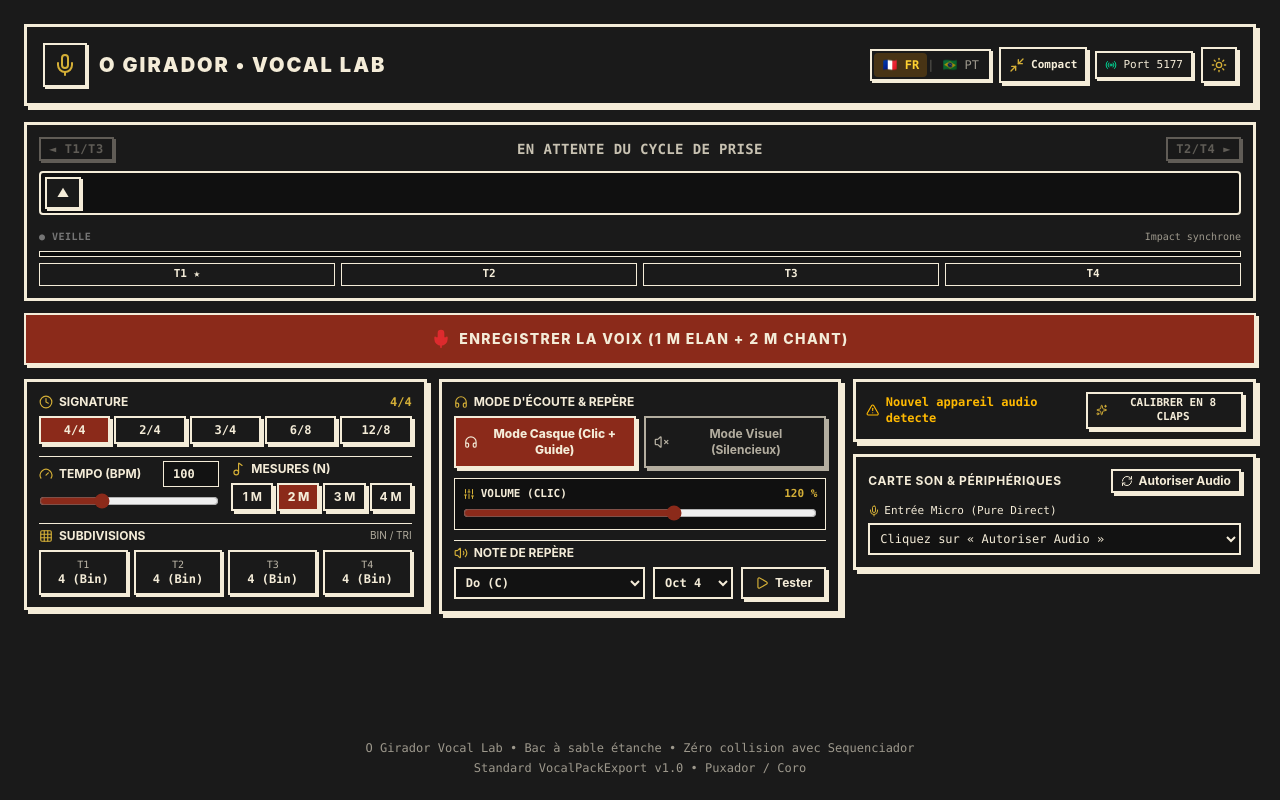
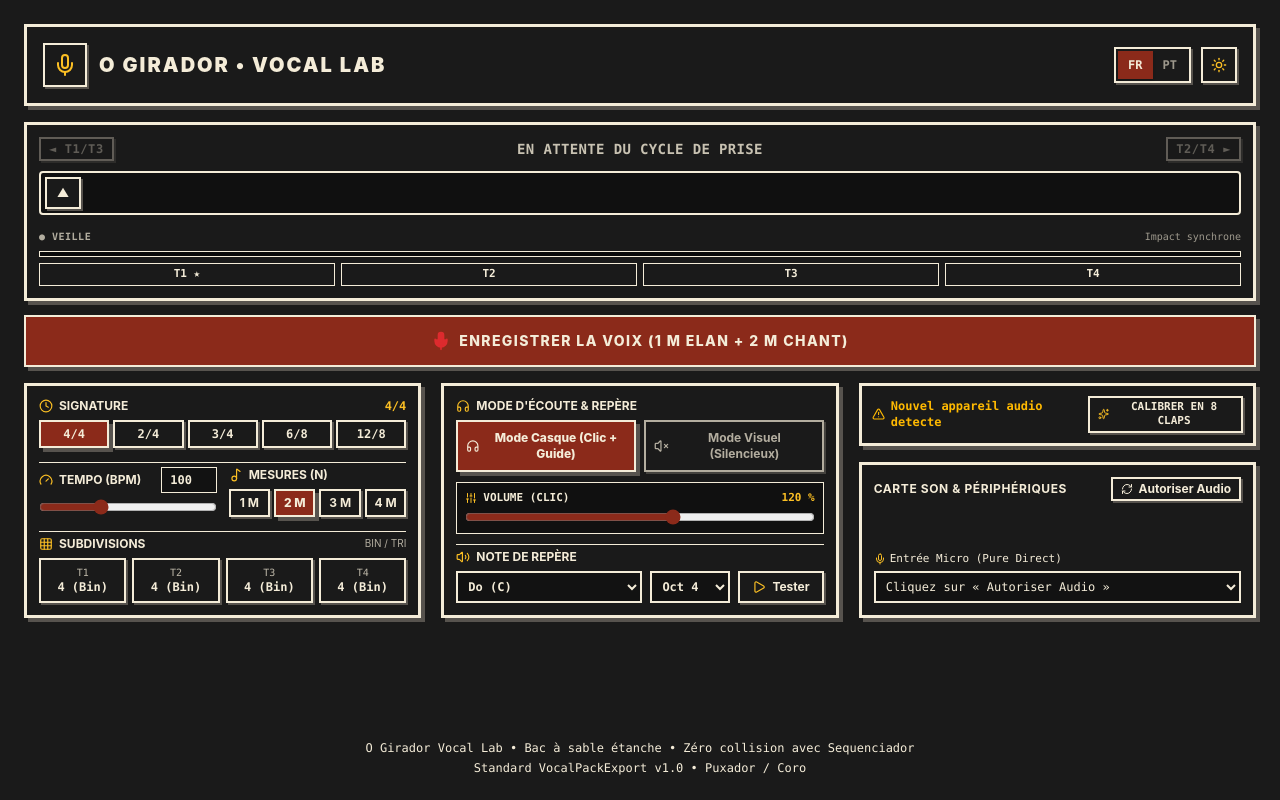
Before and after one commit to JulianBiblocq/o-girador-vocal-lab, a React (Vite) app: page / in a window 1280 px wide. Built offline with nearby package versions, Linux system fonts and the light colour scheme.

Commit message:
feat(vocal-lab): Jalon 3.95 - Harmonisation graphique Cordel, alignement Header et 3 colonnes, ombres grisees et contrastes mode clair

```diff
--- a/src/App.tsx
+++ b/src/App.tsx
@@ -1,28 +1,17 @@
 /**
  * App.tsx
  * Point d'entrée de O Girador • Vocal Lab avec i18n bilingue (FR/PT),
- * mode plein écran Desktop responsive et gestion du thème.
+ * plein écran permanent responsive et alignement géométrique Cordel.
  */
 import React, { useState } from 'react';
 import { LanguageProvider, useLanguage } from './i18n/LanguageContext';
 import { LivretPrise } from './components/livret-prise/LivretPrise';
 import { ErrorBoundary } from './components/ErrorBoundary';
-import { Mic, Sun, Moon, Radio, Maximize2, Minimize2 } from 'lucide-react';
-
-const STORAGE_FULLWIDTH_KEY = 'ogirador_vocal_lab_fullwidth';
+import { Mic, Sun, Moon } from 'lucide-react';
 
 const AppContent: React.FC = () => {
   const { locale, setLocale, t } = useLanguage();
   const [theme, setTheme] = useState<'dark' | 'light'>('dark');
-  const [isFullWidth, setIsFullWidth] = useState<boolean>(() => {
-    try {
-      const saved = localStorage.getItem(STORAGE_FULLWIDTH_KEY);
-      if (saved !== null) return saved === 'true';
-      return typeof window !== 'undefined' && window.innerWidth >= 1024;
-    } catch {
-      return true;
-    }
-  });
 
   const toggleTheme = () => {
     const next = theme === 'dark' ? 'light' : 'dark';
@@ -30,17 +19,9 @@ const AppContent: React.FC = () => {
     document.documentElement.setAttribute('data-theme', next);
   };
 
-  const toggleFullWidth = () => {
-    setIsFullWidth((prev) => {
-      const next = !prev;
-      try { localStorage.setItem(STORAGE_FULLWIDTH_KEY, String(next)); } catch {}
-      return next;
-    });
-  };
-
   return (
     <div className="min-h-screen bg-theme-bg text-theme-ink flex flex-col p-2.5 sm:p-4 md:p-6 transition-colors duration-200">
-      <header className={`w-full mb-4 cordel-card p-3 sm:p-4 flex flex-wrap items-center justify-between gap-3 ${isFullWidth ? 'max-w-none' : 'max-w-3xl mx-auto'}`}>
+      <header className="w-full max-w-none mb-4 cordel-card p-3 sm:p-4 flex flex-wrap items-center justify-between gap-3">
         <div className="flex items-center gap-3">
           <div className="p-2 cordel-card-sm bg-theme-wood text-theme-ink shrink-0">
             <Mic className="w-5 h-5 sm:w-6 sm:h-6 text-theme-accent" />
@@ -49,63 +30,57 @@ const AppContent: React.FC = () => {
             <h1 className="text-base sm:text-lg md:text-xl font-black tracking-widest uppercase m-0 leading-tight">
               {t('appTitle')}
             </h1>
-            <p className="text-[11px] sm:text-xs font-mono opacity-70 m-0 hidden xs:block">
+            <p className="text-[11px] sm:text-xs font-mono text-theme-ink/70 m-0 hidden xs:block">
               {t('appSubtitle')}
             </p>
           </div>
         </div>
 
-        <div className="flex items-center gap-2">
-          {/* Sélecteur FR / PT */}
-          <div className="flex items-center cordel-card-sm p-0.5 text-xs font-mono">
+        {/* Contrôles à droite : Langue & Thème calés sur h-9 (36px) */}
+        <div className="flex items-center gap-2.5">
+          <div className="h-9 cordel-card-sm inline-flex items-center p-0.5 text-xs font-mono select-none">
             <button
               type="button"
               onClick={() => setLocale('fr')}
-              className={`px-2 py-1 rounded transition-colors ${locale === 'fr' ? 'bg-amber-500/20 text-amber-300 font-bold' : 'opacity-60 hover:opacity-100'}`}
+              className={`h-full px-2.5 font-bold transition-all flex items-center justify-center cursor-pointer ${
+                locale === 'fr'
+                  ? 'bg-theme-wood text-theme-ink font-black shadow-sm'
+                  : 'opacity-60 hover:opacity-100 text-theme-ink'
+              }`}
               title="Français"
             >
-              🇫🇷 FR
+              FR
             </button>
-            <span className="opacity-30">|</span>
             <button
               type="button"
               onClick={() => setLocale('pt')}
-              className={`px-2 py-1 rounded transition-colors ${locale === 'pt' ? 'bg-amber-500/20 text-amber-300 font-bold' : 'opacity-60 hover:opacity-100'}`}
+              className={`h-full px-2.5 font-bold transition-all flex items-center justify-center cursor-pointer ${
+                locale === 'pt'
+                  ? 'bg-theme-wood text-theme-ink font-black shadow-sm'
+                  : 'opacity-60 hover:opacity-100 text-theme-ink'
+              }`}
               title="Português do Brasil"
             >
-              🇧🇷 PT
+              PT
             </button>
           </div>
 
-          {/* Commutateur Plein écran / Compact */}
           <button
             type="button"
-            onClick={toggleFullWidth}
-            className="cordel-btn p-2 text-xs flex items-center gap-1.5 cursor-pointer"
-            title={isFullWidth ? t('viewCompact') : t('viewFullWidth')}
+            onClick={toggleTheme}
+            className="h-9 w-9 p-0 cordel-card-sm inline-flex items-center justify-center cursor-pointer transition-colors"
+            title={t('themeToggle')}
           >
-            {isFullWidth ? <Minimize2 className="w-4 h-4 text-theme-accent" /> : <Maximize2 className="w-4 h-4 text-theme-accent" />}
-            <span className="hidden md:inline font-mono text-[11px]">{isFullWidth ? t('viewCompact') : t('viewFullWidth')}</span>
-          </button>
-
-          {/* Badge Port */}
-          <div className="hidden lg:flex items-center gap-1.5 px-2 py-1 cordel-card-sm text-[11px] font-mono">
-            <Radio className="w-3 h-3 text-emerald-400 animate-pulse" />
-            <span>{t('port')}</span>
-          </div>
-
-          {/* Bouton Thème */}
-          <button type="button" onClick={toggleTheme} className="cordel-btn p-2 text-xs flex items-center justify-center cursor-pointer" title={t('themeToggle')}>
-            {theme === 'dark' ? <Sun className="w-4 h-4 text-theme-accent" /> : <Moon className="w-4 h-4 text-theme-wood" />}
+            {theme === 'dark' ? <Sun className="w-4 h-4 text-theme-accent" /> : <Moon className="w-4 h-4 text-theme-accent" />}
           </button>
         </div>
       </header>
 
-      <main className="flex-1 flex flex-col items-center justify-start w-full">
-        <LivretPrise isFullWidth={isFullWidth} />
+      <main className="flex-1 flex flex-col items-center justify-start w-full max-w-none">
+        <LivretPrise />
       </main>
 
-      <footer className={`w-full mt-6 text-center text-xs font-mono opacity-60 flex flex-col gap-1 ${isFullWidth ? 'max-w-none' : 'max-w-3xl mx-auto'}`}>
+      <footer className="w-full max-w-none mt-6 text-center text-xs font-mono text-theme-ink/60 flex flex-col gap-1">
         <div>{t('footerSandbox')}</div>
         <div>{t('footerPack')}</div>
       </footer>
--- a/src/components/livret-prise/DeviceSelector.tsx
+++ b/src/components/livret-prise/DeviceSelector.tsx
@@ -1,3 +1,7 @@
+/**
+ * DeviceSelector.tsx
+ * Sélecteur d'entrées et de sorties audio (Carte Son / Micro / Casque) avec flex-1.
+ */
 import React, { useState, useEffect, useCallback } from 'react';
 import { Mic, Headphones, RefreshCw, CheckCircle2 } from 'lucide-react';
 
@@ -68,7 +72,7 @@ export const DeviceSelector: React.FC<DeviceSelectorProps> = ({
   }, [requestPermissionAndEnumerate, onDeviceChange, onOutputDeviceChange, selectedDeviceId, selectedOutputDeviceId]);
 
   return (
-    <div className="cordel-card p-3 flex flex-col gap-2.5">
+    <div className="cordel-card p-3 flex-1 flex flex-col justify-between gap-2.5">
       <div className="flex items-center justify-between">
         <div className="flex items-center gap-2 text-xs font-bold uppercase tracking-wider text-theme-ink">
           <span>Carte Son & Périphériques</span>
--- a/src/components/livret-prise/ListeningModePanel.tsx
+++ b/src/components/livret-prise/ListeningModePanel.tsx
@@ -35,7 +35,7 @@ export const ListeningModePanel: React.FC<ListeningModePanelProps> = ({
   const currentOctave = match ? match[2] : '4';
 
   return (
-    <div className="cordel-card p-3 flex flex-col gap-2.5">
+    <div className="cordel-card p-3 h-full flex flex-col justify-between gap-2.5">
       <div className="flex flex-col gap-1.5">
         <div className="text-xs font-bold uppercase text-theme-ink flex items-center gap-1.5">
           {listeningMode === 'headphones' ? <Headphones className="w-3.5 h-3.5 text-theme-accent" /> : <VolumeX className="w-3.5 h-3.5 text-theme-wood" />}
--- a/src/components/livret-prise/LivretPrise.tsx
+++ b/src/components/livret-prise/LivretPrise.tsx
@@ -1,7 +1,7 @@
 /**
  * LivretPrise.tsx
  * Conteneur du Livret 1 (Prise & Balancier) avec navigation Livret 1/2,
- * grille responsive 3 colonnes Desktop et support bilingue.
+ * grille 3 colonnes Desktop parfaitement alignée horizontalement et support bilingue.
  */
 import React, { useState, useMemo, useCallback, useEffect } from 'react';
 import { MetronomeEngine, getBeatsPerMeasure, type ListeningMode } from '../../audio/MetronomeEngine';
@@ -24,11 +24,7 @@ import { getSavedLatencyOffsetMs } from '../../utils/latencyStorage';
 import { useLanguage } from '../../i18n/LanguageContext';
 import type { TimeSignatureString, VocalPackExport, PitchCurvePoint, VocalStepData } from '../../types/vocalPack.types';
 
-interface LivretPriseProps {
-  isFullWidth?: boolean;
-}
-
-export const LivretPrise: React.FC<LivretPriseProps> = ({ isFullWidth = false }) => {
+export const LivretPrise: React.FC = () => {
   const { t } = useLanguage();
   const engine = useMemo(() => new MetronomeEngine(), []);
   const recorder = useMemo(() => new VocalRecorderEngine(), []);
@@ -87,7 +83,7 @@ export const LivretPrise: React.FC<LivretPriseProps> = ({ isFullWidth = false })
   }, [recordedPCM, recordedSampleRate, totalDurationSec, bpm, beatsPerMeasure, measuresCount, beatResolutions]);
 
   return (
-    <div className={`flex flex-col gap-3 w-full transition-all duration-200 ${isFullWidth ? 'max-w-none' : 'max-w-3xl mx-auto'}`}>
+    <div className="flex flex-col gap-3.5 w-full max-w-none">
       {melodicData && (
         <div className="flex items-center justify-center gap-2 border-b border-theme-border/40 pb-2">
           <button type="button" onClick={() => setActiveLivret('prise')} className={`px-3 py-1 text-xs font-mono rounded-lg transition-all ${activeLivret === 'prise' ? 'bg-amber-500/20 text-amber-300 font-bold border border-amber-500/40' : 'text-theme-ink/60 hover:text-theme-ink'}`}>
@@ -118,12 +114,12 @@ export const LivretPrise: React.FC<LivretPriseProps> = ({ isFullWidth = false })
               onReset={() => { setRecordedPCM(null); setMelodicData(null); }} onPackReady={handlePackReady}
             />
           ) : (
-            <div className="flex flex-col gap-2.5">
+            <div className="flex flex-col gap-3">
               <RecordActionButton isCycleActive={isCycleActive} measuresCount={measuresCount} onToggleRecord={handleToggleRecord} />
-              <div className={`grid grid-cols-1 gap-3 pt-1 items-start ${isFullWidth ? 'lg:grid-cols-3' : 'md:grid-cols-2'}`}>
+              <div className="grid grid-cols-1 lg:grid-cols-3 gap-5 items-stretch pt-1">
                 <MetricConfigPanel timeSignature={timeSignature} onTimeSignatureChange={setTimeSignature} bpm={bpm} onBpmChange={setBpm} measuresCount={measuresCount} onMeasuresCountChange={setMeasuresCount} beatResolutions={beatResolutions} onBeatResolutionsChange={setBeatResolutions} disabled={isCycleActive} />
                 <ListeningModePanel listeningMode={listeningMode} onListeningModeChange={setListeningMode} referencePitch={referencePitch} onReferencePitchChange={setReferencePitch} onPlayReferencePreview={() => engine.playReferencePitchPreview(referencePitch, 1.5, selectedOutputDeviceId)} disabled={isCycleActive} />
-                <div className="flex flex-col gap-3">
+                <div className="h-full flex flex-col justify-between gap-4">
                   <CalibrationBanner inputDeviceId={selectedDeviceId} outputDeviceId={selectedOutputDeviceId} sampleRate={recordedSampleRate} onCalibrationComplete={() => {}} disabled={isCycleActive} />
                   <DeviceSelector selectedDeviceId={selectedDeviceId} onDeviceChange={setSelectedDeviceId} selectedOutputDeviceId={selectedOutputDeviceId} onOutputDeviceChange={(id) => { setSelectedOutputDeviceId(id); engine.setOutputDevice(id); }} disabled={isCycleActive} />
                 </div>
--- a/src/components/livret-prise/MetricConfigPanel.tsx
+++ b/src/components/livret-prise/MetricConfigPanel.tsx
@@ -43,7 +43,7 @@ export const MetricConfigPanel: React.FC<MetricConfigPanelProps> = ({
   };
 
   return (
-    <div className="cordel-card p-3 flex flex-col gap-3">
+    <div className="cordel-card p-3 h-full flex flex-col justify-between gap-3">
       {/* 1. Signature Rythmique */}
       <div className="flex flex-col gap-1.5">
         <div className="flex items-center justify-between text-xs font-bold uppercase text-theme-ink">
--- a/src/components/pendulum/pendulumStyleHelper.ts
+++ b/src/components/pendulum/pendulumStyleHelper.ts
@@ -15,11 +15,11 @@ export function applyPhaseStyles(
   if (card) {
     card.style.borderColor = isRec ? '#dc2626' : 'rgba(217, 119, 6, 0.5)';
     card.style.backgroundColor = isRec ? 'rgba(220, 38, 38, 0.12)' : 'rgba(0, 0, 0, 0.4)';
-    card.style.boxShadow = isRec ? '0 0 16px rgba(220, 38, 38, 0.25)' : 'none';
+    card.style.boxShadow = isRec ? 'var(--cordel-shadow), 0 0 16px rgba(220, 38, 38, 0.35)' : '';
   }
   if (recBadge) {
     recBadge.textContent = isRec ? '🔴 REC ACTIF — CHANTEZ !' : '⏳ PRÉCOMPTE : ÉCOUTEZ LE TEMPO';
-    recBadge.style.color = isRec ? '#ef4444' : '#f59e0b';
+    recBadge.style.color = isRec ? '#ef4444' : 'var(--cordel-accent-text, #f59e0b)';
   }
   if (phaseLabel) {
     const bpmTotal = status.beatsPerMeasure;
--- a/src/themeTokens.css
+++ b/src/themeTokens.css
@@ -6,21 +6,31 @@
   --cordel-wood: #8b2a1a;
   --cordel-wood-light: #ab3a26;
   --cordel-accent: #d4af37;
+  --cordel-accent-text: #fbbf24;
+  --cordel-secondary-text: rgba(244, 236, 216, 0.7);
   --cordel-muted: rgba(244, 236, 216, 0.6);
   --cordel-faint: rgba(244, 236, 216, 0.15);
-  --cordel-shadow-color: rgba(0, 0, 0, 0.55);
+  --cordel-shadow-color: #57534e;
+  --cordel-shadow: 4px 4px 0px #57534e;
+  --cordel-shadow-sm: 2px 2px 0px #57534e;
+  --cordel-btn-primary-text: #f4ecd8;
 }
 
 [data-theme='light'] {
   --cordel-bg: #f4ecd8;
   --cordel-text: #1a1a1a;
   --cordel-border: #1a1a1a;
-  --cordel-wood: #8b2a1a;
-  --cordel-wood-light: #ab3a26;
-  --cordel-accent: #b8860b;
+  --cordel-wood: #df6d4e;
+  --cordel-wood-light: #eb7f61;
+  --cordel-accent: #9a3412;
+  --cordel-accent-text: #9a3412;
+  --cordel-secondary-text: #57534e;
   --cordel-muted: rgba(26, 26, 26, 0.6);
   --cordel-faint: rgba(26, 26, 26, 0.12);
-  --cordel-shadow-color: rgba(26, 26, 26, 0.25);
+  --cordel-shadow-color: #8c857b;
+  --cordel-shadow: 4px 4px 0px #8c857b;
+  --cordel-shadow-sm: 2px 2px 0px #8c857b;
+  --cordel-btn-primary-text: #1a1a1a;
 }
 
 /* Utilitaires Cordel sémantiques */
@@ -28,30 +38,31 @@
 .text-theme-ink { color: var(--cordel-text); }
 .border-theme-border { border-color: var(--cordel-border); }
 .bg-theme-wood { background-color: var(--cordel-wood); }
-.text-theme-accent { color: var(--cordel-accent); }
+.text-theme-accent { color: var(--cordel-accent-text); }
 .bg-theme-accent { background-color: var(--cordel-accent); }
 .border-theme-accent { border-color: var(--cordel-accent); }
+.text-theme-secondary { color: var(--cordel-secondary-text); }
 
 /* Effet gravure sur bois (Cordel woodcut) */
 .cordel-card {
   background-color: var(--cordel-bg);
   color: var(--cordel-text);
   border: 3px solid var(--cordel-border);
-  box-shadow: 4px 4px 0px var(--cordel-border);
+  box-shadow: var(--cordel-shadow);
 }
 
 .cordel-card-sm {
   background-color: var(--cordel-bg);
   color: var(--cordel-text);
   border: 2px solid var(--cordel-border);
-  box-shadow: 2px 2px 0px var(--cordel-border);
+  box-shadow: var(--cordel-shadow-sm);
 }
 
 .cordel-btn {
   background-color: var(--cordel-bg);
   color: var(--cordel-text);
   border: 2px solid var(--cordel-border);
-  box-shadow: 3px 3px 0px var(--cordel-border);
+  box-shadow: var(--cordel-shadow-sm);
   font-weight: 700;
   transition: all 0.15s ease-in-out;
 }
@@ -63,9 +74,9 @@
 
 .cordel-btn-primary {
   background-color: var(--cordel-wood);
-  color: var(--cordel-text);
+  color: var(--cordel-btn-primary-text);
   border: 2px solid var(--cordel-border);
-  box-shadow: 3px 3px 0px var(--cordel-border);
+  box-shadow: var(--cordel-shadow);
   font-weight: 800;
   transition: all 0.15s ease-in-out;
 }
@@ -73,10 +84,9 @@
 .cordel-btn-primary:hover {
   background-color: var(--cordel-wood-light);
   transform: translate(-1px, -1px);
-  box-shadow: 4px 4px 0px var(--cordel-border);
 }
 
 .cordel-btn-primary:active {
   transform: translate(1px, 1px);
-  box-shadow: 1px 1px 0px var(--cordel-border);
+  box-shadow: 1px 1px 0px var(--cordel-shadow-color);
 }
```
Also changed, not shown: src/components/PendulumVisualizer.tsx (+9 -6 lines).
